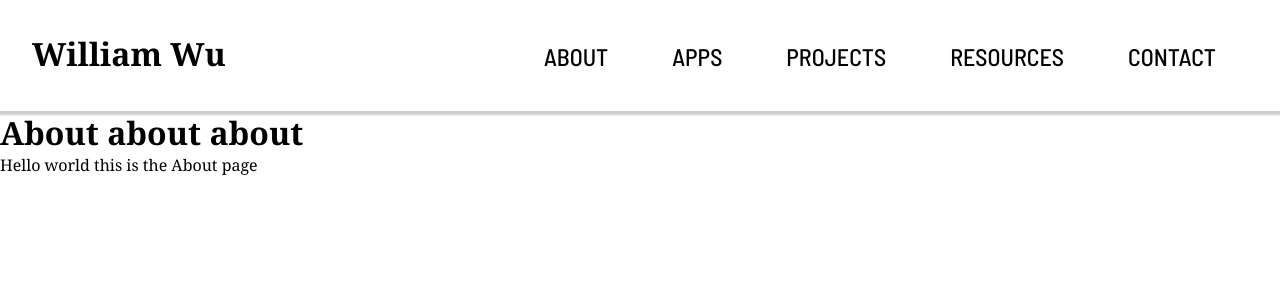
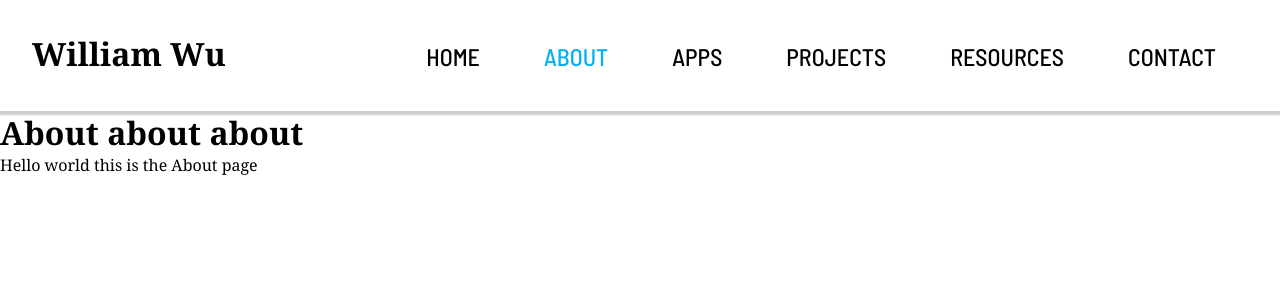
Before and after one commit to wllmwu/wllmwu.github.io, a Next.js app: page /about in a window 1280 px wide. Shown: the top 300 px of the page. Built offline with nearby package versions, Linux system fonts and the light colour scheme.

Commit message:
Add current path state to nav bar, refactor into `NavigationBarTopLink`

```diff
--- a/components/NavigationBar.tsx
+++ b/components/NavigationBar.tsx
@@ -1,14 +1,21 @@
 import React from "react";
 import Link from "next/link";
+import { useRouter } from "next/router";
+import { trimSlashes } from "../utils/urls";
+import NavigationBarTopLink from "./NavigationBarTopLink";
 import styles from "../styles/NavigationBar.module.css";
 
-interface NavBarNode {
+export interface NavBarNode {
   slug: string;
   title: string;
   children?: NavBarNode[];
 }
 
-const navBarLinks: NavBarNode[] = [
+const navBarNodes: NavBarNode[] = [
+  {
+    slug: "",
+    title: "Home",
+  },
   {
     slug: "about",
     title: "About",
@@ -16,6 +23,12 @@ const navBarLinks: NavBarNode[] = [
   {
     slug: "apps",
     title: "Apps",
+    children: [
+      { slug: "math-keeper", title: "Math Keeper" },
+      { slug: "copy-better", title: "Copy Better" },
+      { slug: "snake-cubed", title: "Snake, Cubed" },
+      { slug: "harvesthaul", title: "HarvestHaul" },
+    ],
   },
   {
     slug: "projects",
@@ -32,18 +45,18 @@ const navBarLinks: NavBarNode[] = [
 ];
 
 function NavigationBar() {
+  const router = useRouter();
+  const currentPath = trimSlashes(router.pathname);
+  const pathComponents = currentPath.split("/");
+
   return (
     <nav className={styles.navigationBar}>
       <Link href="/">
         <a className={styles.homeLink}>William Wu</a>
       </Link>
       <menu className={styles.navigationLinkList}>
-        {navBarLinks.map((node) => (
-          <li key={node.slug} className={styles.navigationLinkItem}>
-            <Link href={`/${node.slug}`}>
-              <a className={styles.navigationLink}>{node.title.toUpperCase()}</a>
-            </Link>
-          </li>
+        {navBarNodes.map((node) => (
+          <NavigationBarTopLink key={node.slug} node={node} currentPath={pathComponents} />
         ))}
       </menu>
     </nav>
--- /dev/null
+++ b/components/NavigationBarTopLink.tsx
@@ -0,0 +1,31 @@
+import React, { useState } from "react";
+import Link from "next/link";
+import { NavBarNode } from "./NavigationBar";
+import styles from "../styles/NavigationBar.module.css";
+
+interface NavigationBarTopLinkProps {
+  node: NavBarNode;
+  currentPath: string[];
+}
+
+function NavigationBarTopLink({ node, currentPath }: NavigationBarTopLinkProps) {
+  const [isHovered, setHovered] = useState(false);
+  const isInCurrentPath = node.slug === currentPath[0];
+  const aStyle = isInCurrentPath
+    ? `${styles.navigationLink} ${styles.navigationLinkCurrent}`
+    : styles.navigationLink;
+
+  return (
+    <li
+      className={styles.navigationLinkItem}
+      onMouseEnter={() => setHovered(true)}
+      onMouseLeave={() => setHovered(false)}
+    >
+      <Link href={`/${node.slug}`}>
+        <a className={aStyle}>{node.title.toUpperCase()}</a>
+      </Link>
+    </li>
+  );
+}
+
+export default NavigationBarTopLink;
--- a/styles/NavigationBar.module.css
+++ b/styles/NavigationBar.module.css
@@ -40,5 +40,9 @@
 }
 
 .navigationLink:hover {
-  color: var(--text-secondary-color);
+  color: var(--accent-color);
 }
+
+.navigationLinkCurrent {
+  color: var(--accent-color);
+}
--- /dev/null
+++ b/utils/urls.ts
@@ -0,0 +1,7 @@
+export const trimSlashes: (path: string) => string = (path) => {
+  const matches = path.match(/[^/].*[^/]/g);
+  if (matches) {
+    return matches[0];
+  }
+  return "";
+};
```
